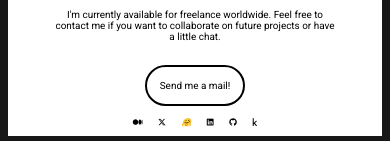
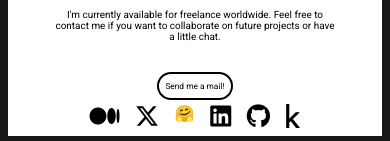
Before and after one commit to ArmaanSeth/Portfolio, a React (Create React App) app in the folder frontend/: page / in a window 390 px wide. Shown: the part 4682-4823 px from the top of the page. Built offline with nearby package versions, Linux system fonts and the light colour scheme.

Commit message:
made footer responsive

```diff
--- a/frontend/src/components/Footer/Footer.css
+++ b/frontend/src/components/Footer/Footer.css
@@ -27,9 +27,9 @@
 .mail-btn{
     color: unset;
     text-decoration: none;
-    font-size: calc(0.5rem + 0.5vw);
+    font-size: calc(0.4rem + 0.5vw);
     font-family: unset;
-    padding: .8rem;
+    padding: calc(0.3rem + 0.5vw);;
     background-color: transparent;
     border: 2px solid;
     border-radius: 2rem;
@@ -60,5 +60,5 @@
 .icons i{
     margin: 0%;
     padding: 0%;
-    font-size: 2vw;
+    font-size: 1.5rem;
 }
--- a/frontend/src/components/Footer/Footer.js
+++ b/frontend/src/components/Footer/Footer.js
@@ -8,7 +8,7 @@ function Footer() {
         <div className='icons'>
             <a href='https://medium.com/@seth.armaanseth'><i class="fa-brands fa-medium"></i></a>
             <a href='https://twitter.com/ARMAANSETH12'><i class="fa-brands fa-x-twitter"></i></a>
-            <a href='https://www.kaggle.com/armaanseth6702' className=''><i>🤗</i></a>
+            <a href='https://www.kaggle.com/armaanseth6702' className=''>🤗</a>
             <a href='https://www.linkedin.com/in/armaan-seth-297195220/'><i class="fa-brands fa-linkedin"></i></a>
             <a href='https://github.com/ArmaanSeth'><i class="fa-brands fa-github"></i></a>
             <a href='https://www.kaggle.com/armaanseth6702'><i class="fa-brands fa-kaggle"></i></a>
```
